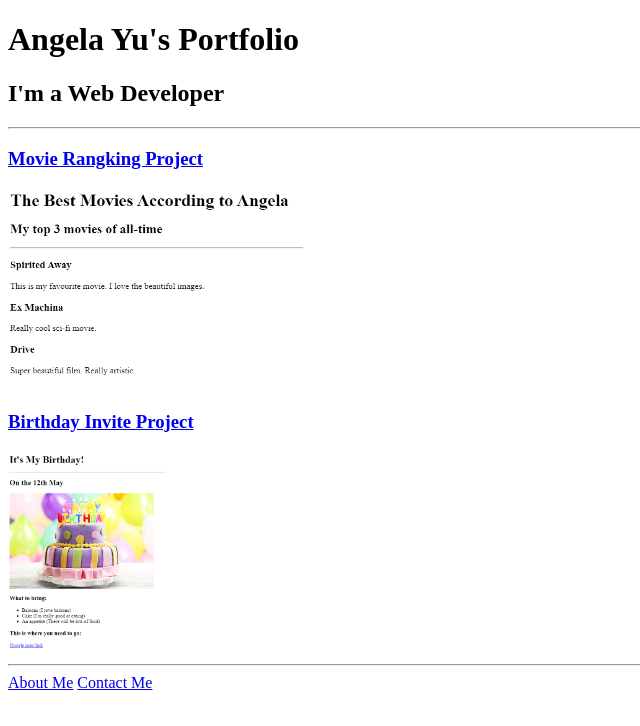
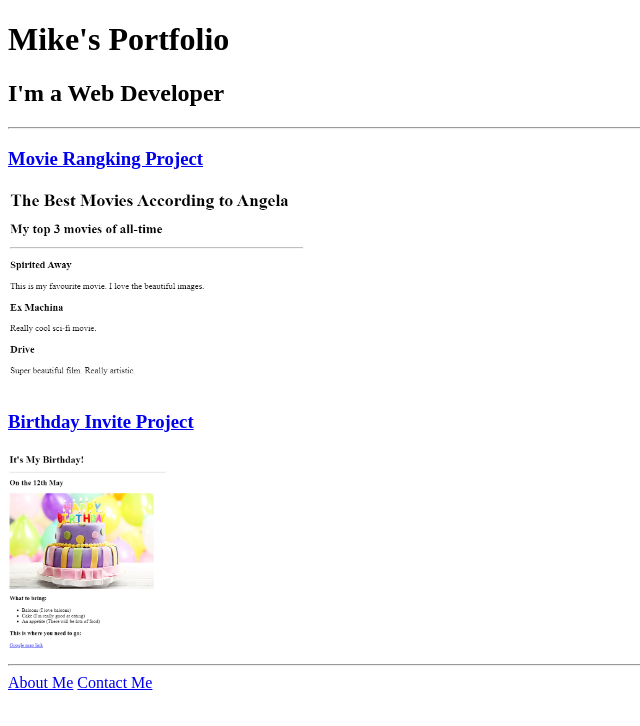
Before and after one commit to MikeJufa/html-portfolio, a plain HTML site: page index.html in a window 1280 px wide. Shown: the whole page, without its empty margins (0-640 px from the left). Drawn offline with Linux system fonts and the light colour scheme.

Commit message:
Update index.html

```diff
--- a/index.html
+++ b/index.html
@@ -5,10 +5,10 @@
     <meta charset="UTF-8">
     <meta http-equiv="X-UA-Compatible" content="IE=edge">
     <meta name="viewport" content="width=device-width, initial-scale=1.0">
-    <title>Angela's Portfolio</title>
+    <title>Mike's Portfolio</title>
 </head>
 <body>
-    <h1>Angela Yu's Portfolio</h1>
+    <h1>Mike's Portfolio</h1>
     <h2>I'm a Web Developer</h2>
     <hr />
     <h3><a href="./public/MovieRanking.html">Movie Rangking Project</a></h3>
```
